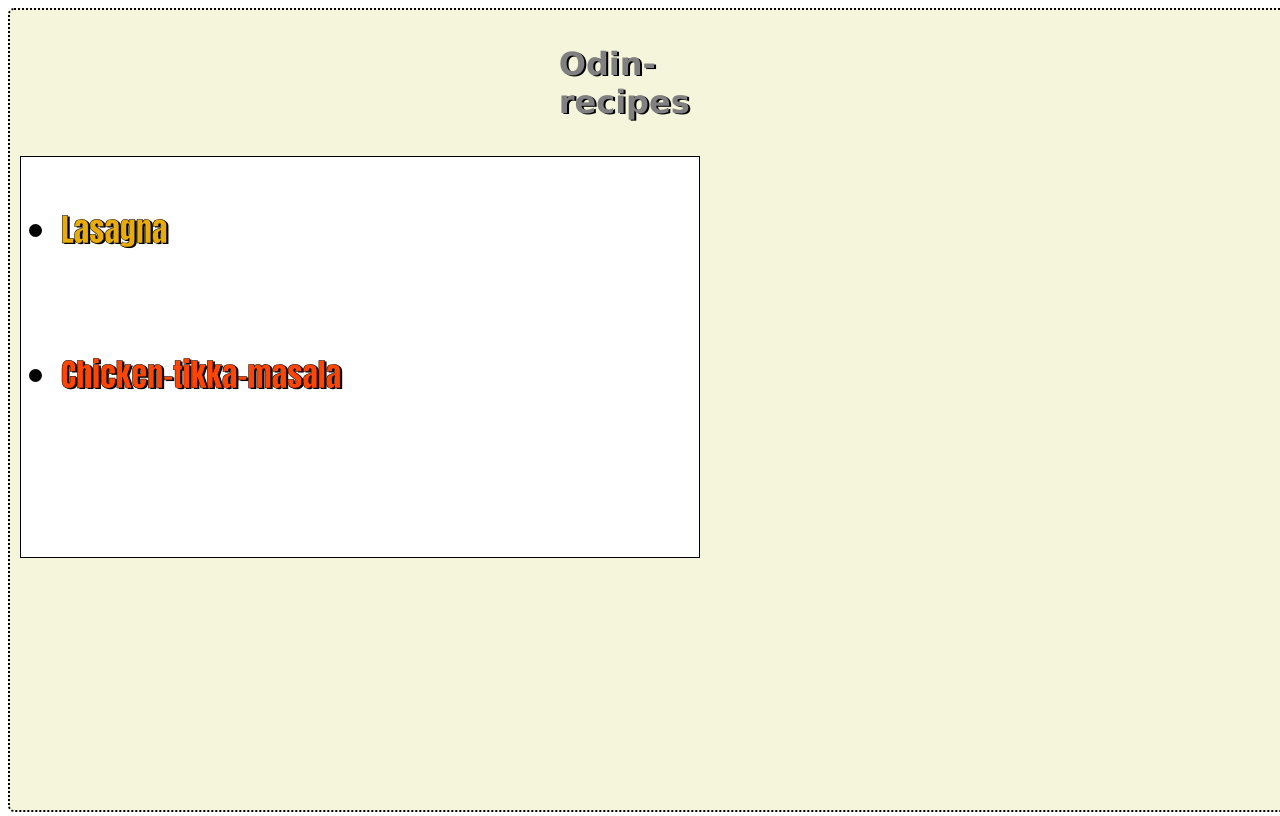
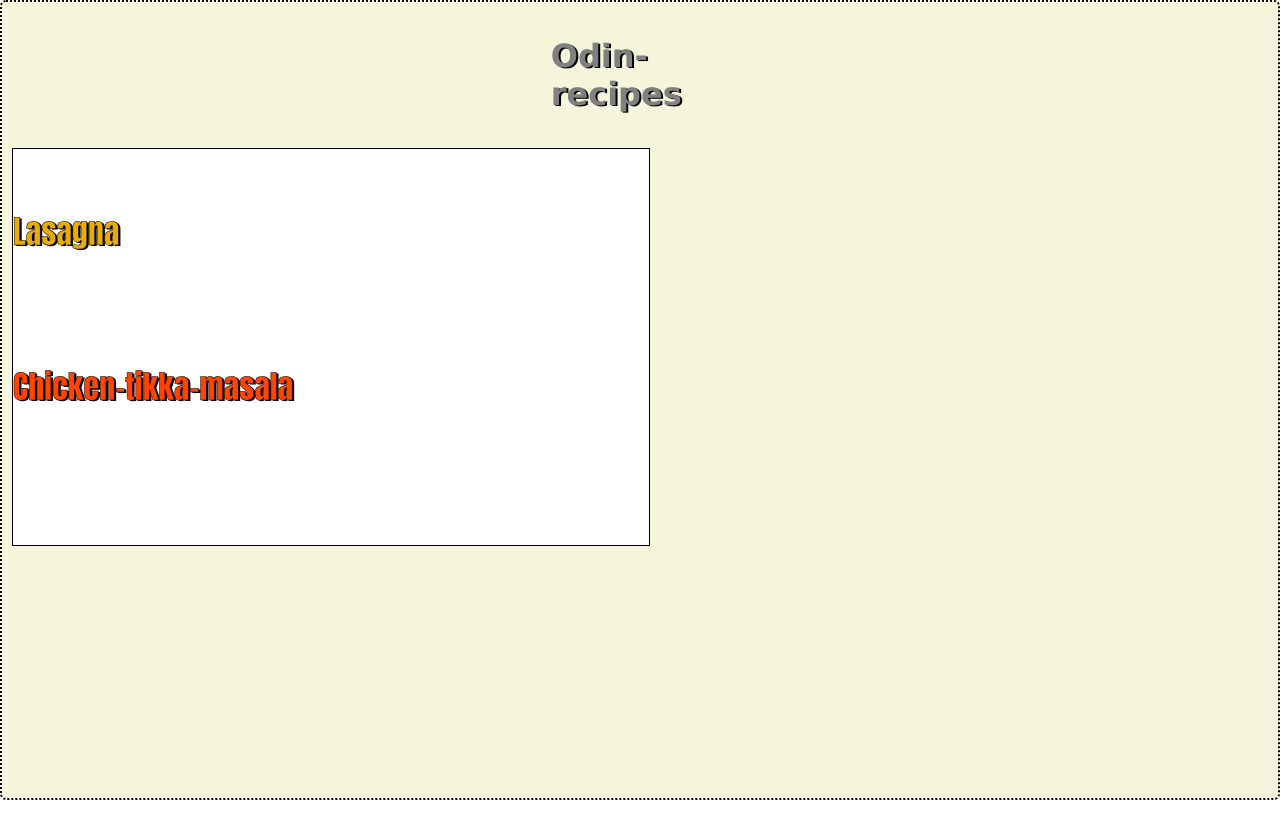
Before and after one commit to HN2K22/odin-recipes, a plain HTML site: page index.html in a window 1280 px wide. Drawn offline with Linux system fonts and the light colour scheme.

Commit message:
Added Boxsizing and few tweaks in ul
understood Boxsizing why border-box is used and tweak in ul li at top

```diff
--- a/style.css
+++ b/style.css
@@ -1,3 +1,9 @@
+*{
+    padding: 0;
+    margin: 0;
+    box-sizing: border-box;
+}
+
 body{
     width: 100vw;
     height: 100vh;
@@ -34,6 +40,7 @@ body{
     font-family: Impact, Haettenschweiler, 'Arial Narrow Bold', sans-serif;
     font-size: 32px;
     padding: 3rem 0;
+    margin: 10px 0 0px 0;
 
 }
 
```
